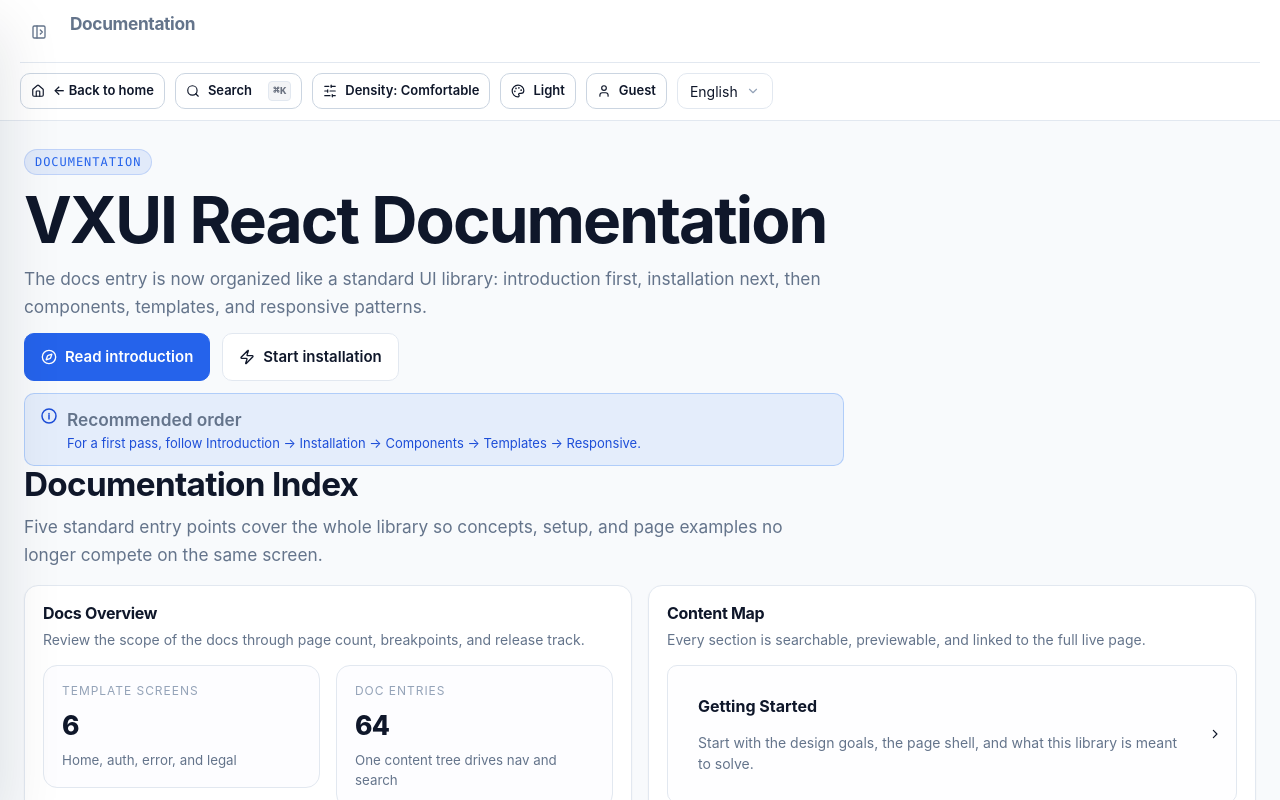
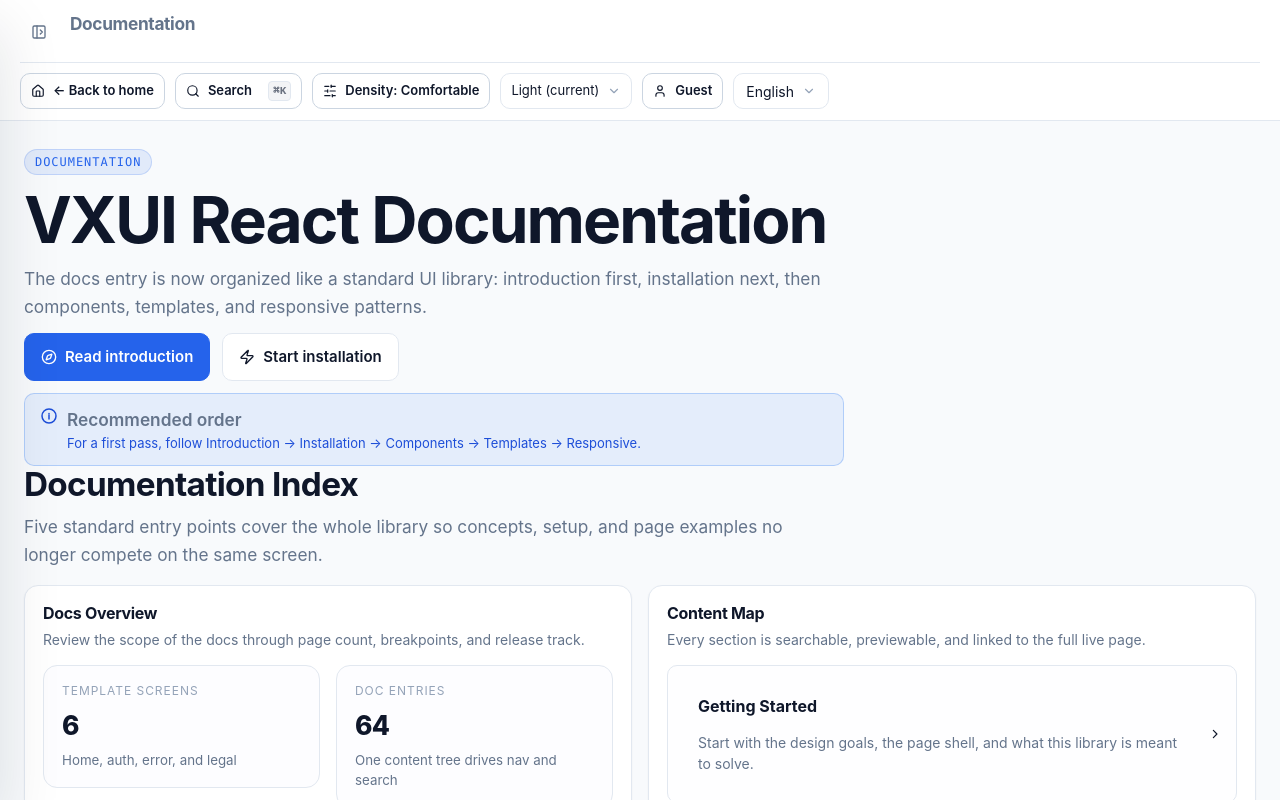
Before and after one commit to tmplink/vxui_react, a React (Vite) app: page / in a window 1280 px wide. Built offline with nearby package versions, Linux system fonts and the light colour scheme.

Commit message:
refactor: 将工具栏主题切换从 DropdownMenu 改为 Select 组件

```diff
--- a/src/app/DesktopApp.tsx
+++ b/src/app/DesktopApp.tsx
@@ -107,10 +107,16 @@ export function DesktopApp({
 
   const densityLabel = isZh ? `密度：${compactDensity ? '紧凑' : '舒适'}` : `Density: ${compactDensity ? 'Compact' : 'Comfortable'}`;
 
-  const themeMenuItems = themeEntries.map(([themeName, definition]) => ({
+  const themeOptions = themeEntries.map(([themeName, definition]) => ({
+    value: themeName,
     label: `${definition.label ?? themeName}${theme === themeName ? (isZh ? ' (当前)' : ' (current)') : ''}`,
+  }));
+
+  // 保留 DropdownMenu 格式用于更多菜单中的主题选项
+  const themeMenuItems = themeOptions.map(option => ({
+    label: option.label,
     icon: <Palette size={14} />,
-    onClick: () => setTheme(themeName),
+    onClick: () => setTheme(option.value),
   }));
   const accountMenuItems = viewerSession
     ? [{ label: t.publicPages.navLogout, icon: <User size={14} />, onClick: onLogout }]
@@ -968,8 +974,14 @@ export function DesktopApp({
               </Button>
             ) : null}
             {showThemeBtn ? (
-              <DropdownMenu className="vx-docs-toolbar__item--theme" trigger={<Button variant="outline" size="sm"><Palette size={14} />{themes[theme]?.label ?? theme}</Button>}
-                items={themeMenuItems} align="right" />
+              <Select
+                className="vx-docs-toolbar__item--theme"
+                options={themeOptions}
+                value={theme}
+                onChange={(val) => val && setTheme(val)}
+                placeholder={isZh ? '选择主题' : 'Select theme'}
+                searchable={false}
+              />
             ) : null}
             {showAccountBtn ? (
               <DropdownMenu className="vx-docs-toolbar__item--account" trigger={<Button variant="outline" size="sm"><User size={14} />{viewerSession?.name ?? t.publicPages.guestLabel}</Button>}
--- a/src/styles/components/docs-toolbar.css
+++ b/src/styles/components/docs-toolbar.css
@@ -102,6 +102,13 @@
   }
 }
 
+/* ── 主题 Select 尺寸匹配 toolbar 按钮 (sm) ──────────── */
+.vx-docs-toolbar__item--theme .vx-select__trigger {
+  min-height: var(--vx-ctrl-h-sm);
+  padding: 0 var(--vx-ctrl-px-sm);
+  font-size: var(--vx-ctrl-fs-sm);
+}
+
 /* ── 平板横屏模式下的工具栏 ──────────────────────── */
 .vx-docs-toolbar--tablet-landscape {
   gap: 6px;
```
